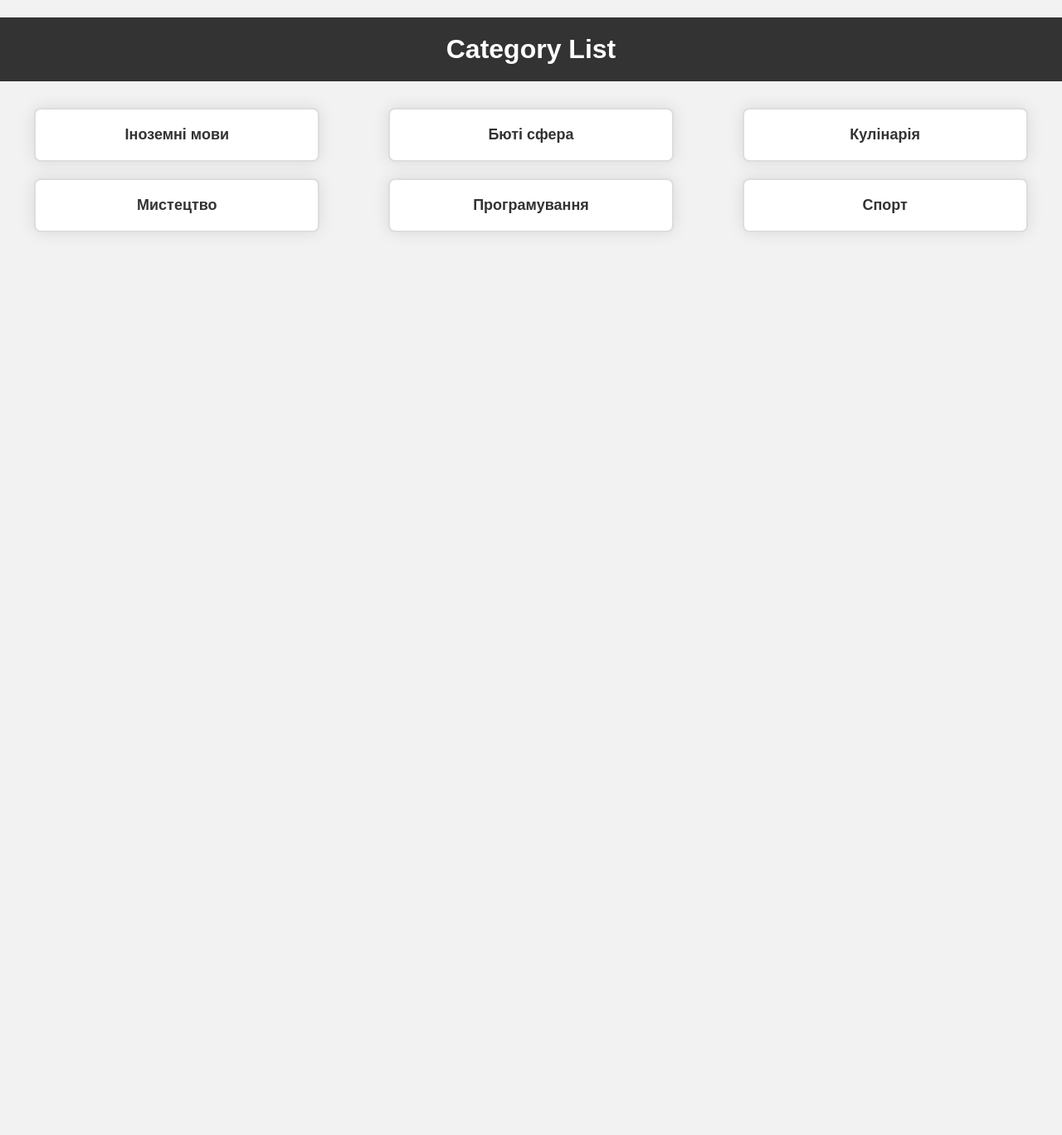
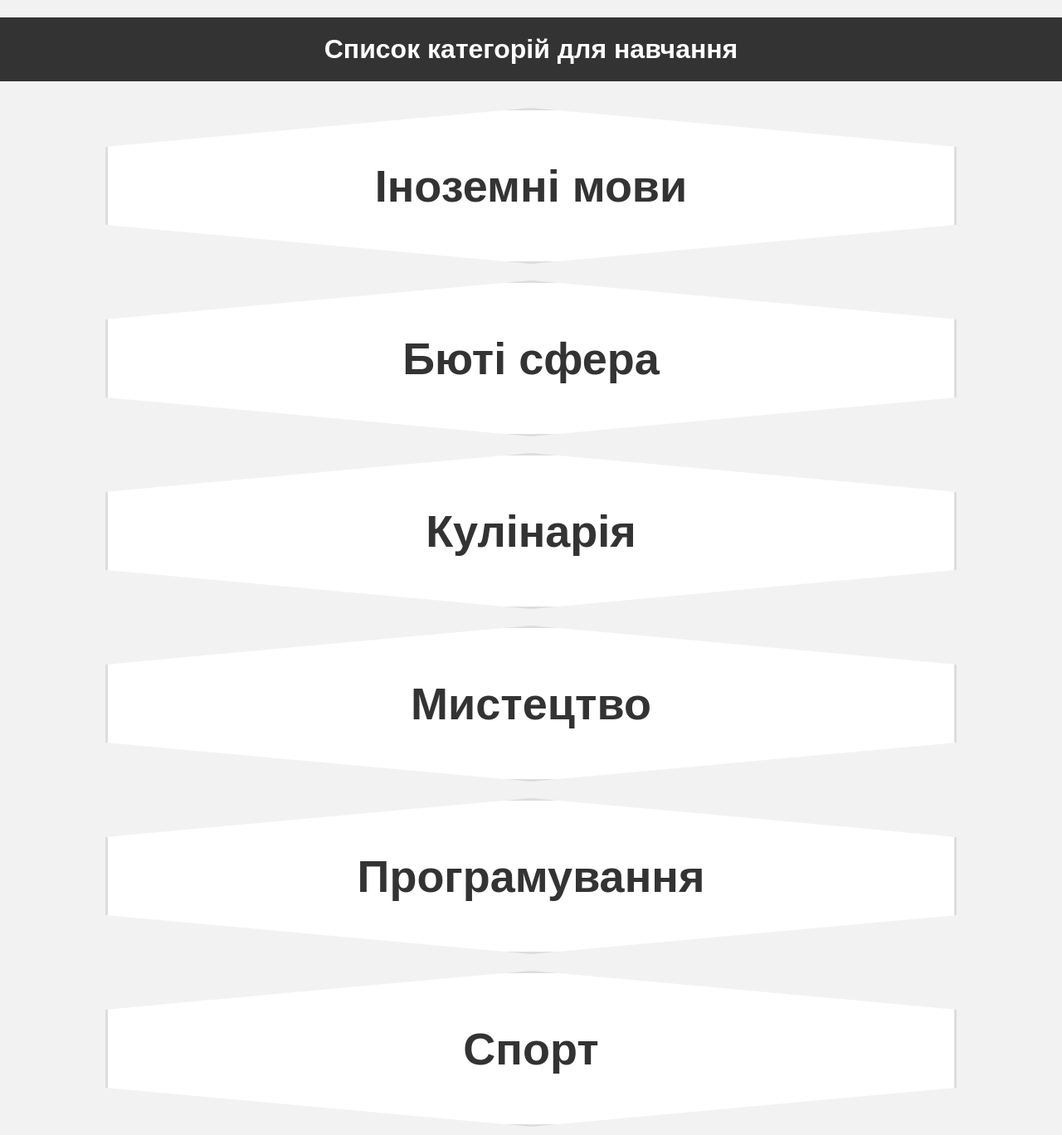
Before and after one commit to musakovskiy/education_platform, a Django app: page /categories/ in a window 1280 px wide. Shown: the whole page at 83% size. Before the commit the page ends 280 px from the top, so only its background shows below. Run offline with Django 4.2, Linux system fonts and the light colour scheme; a user stored in the database is signed in; data comes from the database, SQL or seed files in the repository.

Commit message:
css category list  v1

```diff
--- a/templates/courses/category_list.html
+++ b/templates/courses/category_list.html
@@ -28,28 +28,30 @@
 
     li {
       background-color: #fff;
-      border: 2px solid #ddd;
-      border-radius: 8px;
       margin: 10px;
-      padding: 20px;
-      width: 300px;
+      padding: 60px; /* Adjusted padding to increase size */
+      width: 900px; /* Adjusted width to increase size */
       text-align: center;
       position: relative;
       overflow: hidden;
       box-shadow: 0 0 20px rgba(0, 0, 0, 0.1);
-      transition: transform 0.3s, background-color 0.3s; /* Додали анімацію для зміни форми та кольору при наведенні миші */
+      transition: transform 0.3s, background-color 0.3s, border 0.3s;
+      border: 3px solid #ddd; /* Adjusted border size */
+      border-radius: 24px; /* Adjusted border-radius to maintain octagon shape */
+      clip-path: polygon(50% 0%, 100% 25%, 100% 75%, 50% 100%, 0% 75%, 0% 25%);
     }
 
     li:hover {
       transform: scale(1.05);
-      background-color: #f0f0f0; /* Змінюємо кольору при наведенні */
+      background: linear-gradient(to bottom, #f4f4f4, #e0e0e0);
+      border: 3px solid #aaa;
     }
 
     a {
       text-decoration: none;
       color: #333;
       font-weight: bold;
-      font-size: 18px;
+      font-size: 54px; /* Adjusted font-size */
     }
 
     .pagination {
@@ -59,26 +61,26 @@
     }
 
     .step-links a {
-      padding: 10px;
-      margin: 0 5px;
+      padding: 30px; /* Adjusted padding */
+      margin: 0 15px; /* Adjusted margin */
       background-color: #333;
       color: #fff;
       text-decoration: none;
-      border-radius: 5px;
+      border-radius: 15px; /* Adjusted border-radius */
     }
 
     .step-links .current {
       background-color: #555;
       color: #fff;
-      padding: 10px;
-      margin: 0 5px;
-      border-radius: 5px;
+      padding: 30px; /* Adjusted padding */
+      margin: 0 15px; /* Adjusted margin */
+      border-radius: 15px; /* Adjusted border-radius */
     }
   </style>
 </head>
 <body>
 
-  <h1>Category List</h1>
+  <h1>Список категорій для навчання</h1>
 
   <ul>
     {% for category in category_list %}
```
